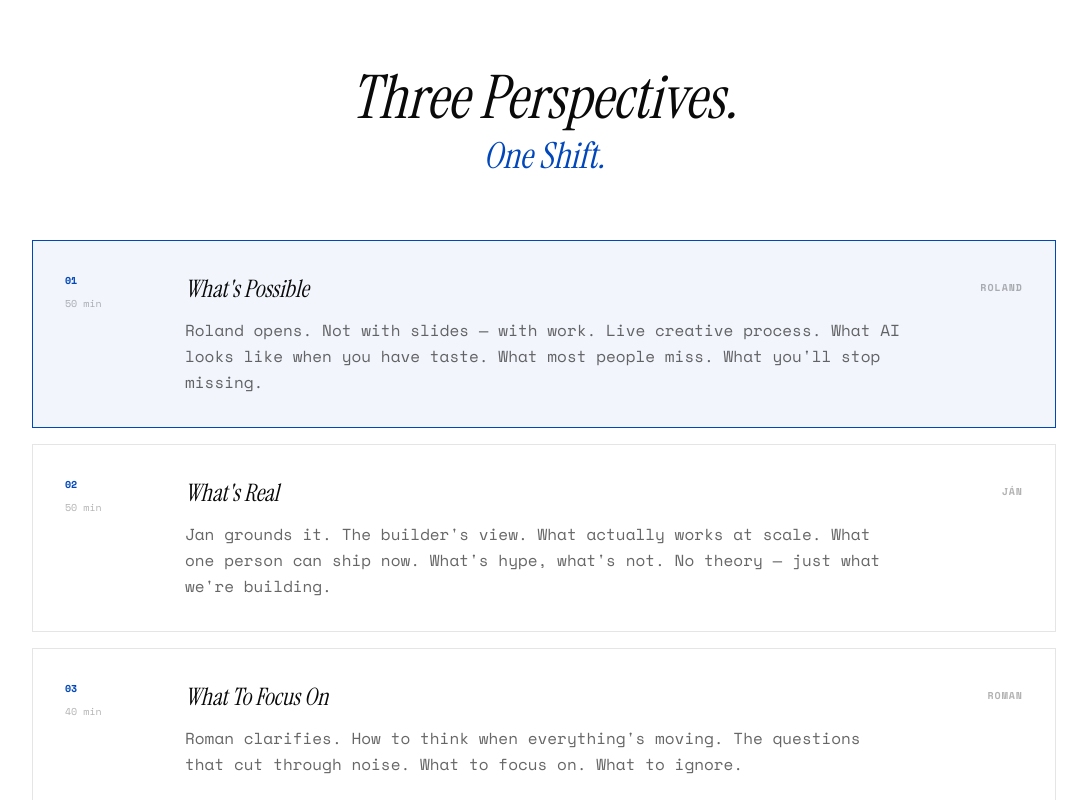
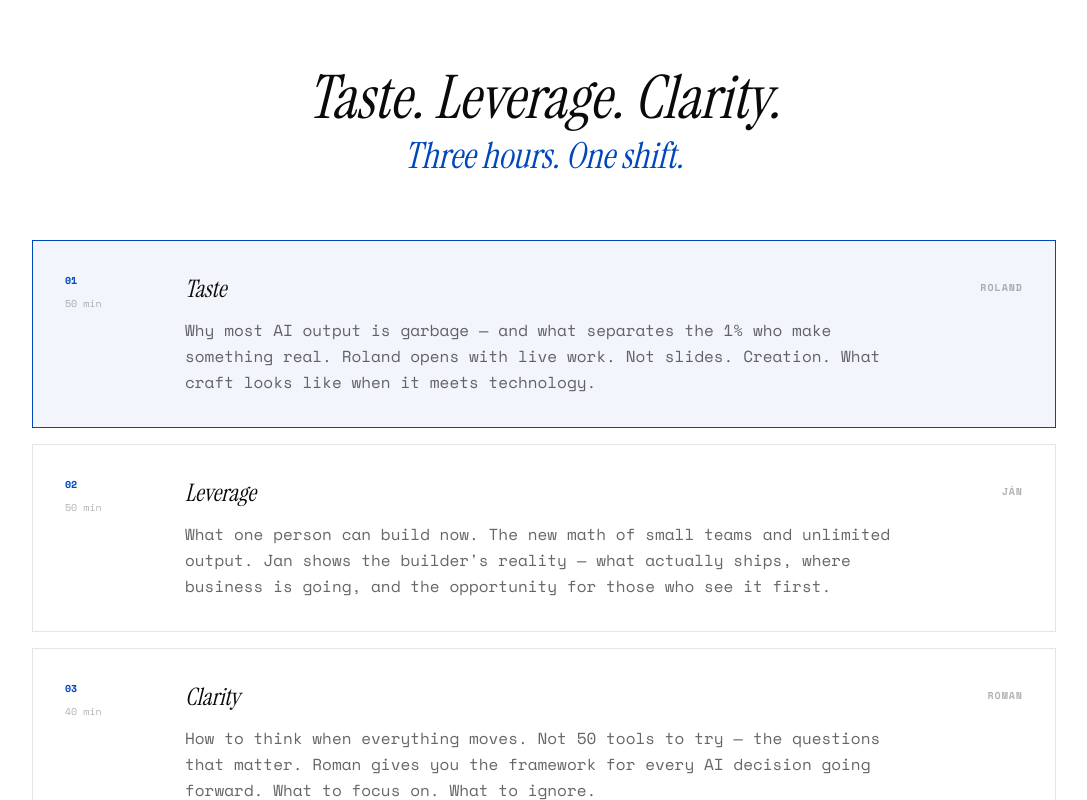
Before and after one commit to princeofwellness/researchlab, a Next.js app: page /public in a window 1280 px wide. Shown: the part 780-1580 px from the top of the page, without its empty margins (96-1183 px from the left). Built offline with nearby package versions, Linux system fonts and the light colour scheme.

Commit message:
Refine session structure: Taste / Leverage / Clarity - sharper, more soul

```diff
--- a/src/app/curriculum/page.tsx
+++ b/src/app/curriculum/page.tsx
@@ -33,30 +33,30 @@ export default function CurriculumPage() {
                     description: "3 hours with people who build with AI daily. No hype. No tutorials. Just clarity on where we are, what's possible, and what you're going to do about it."
                 },
                 session: {
-                    title: "Three Perspectives. One Shift.",
+                    title: "Taste. Leverage. Clarity.",
                     phases: [
                         {
                             num: "01",
-                            title: "What's Possible",
+                            title: "Taste",
                             time: "50 min",
                             lead: "Roland",
-                            desc: "Roland opens. Not with slides — with work. Live creative process. What AI looks like when you have taste. What most people miss. What you'll stop missing.",
+                            desc: "Why most AI output is garbage — and what separates the 1% who make something real. Roland opens with live work. Not slides. Creation. What craft looks like when it meets technology.",
                             highlight: true
                         },
                         {
                             num: "02",
-                            title: "What's Real",
+                            title: "Leverage",
                             time: "50 min",
                             lead: "Ján",
-                            desc: "Jan grounds it. The builder's view. What actually works at scale. What one person can ship now. What's hype, what's not. No theory — just what we're building.",
+                            desc: "What one person can build now. The new math of small teams and unlimited output. Jan shows the builder's reality — what actually ships, where business is going, and the opportunity for those who see it first.",
                             highlight: false
                         },
                         {
                             num: "03",
-                            title: "What To Focus On",
+                            title: "Clarity",
                             time: "40 min",
                             lead: "Roman",
-                            desc: "Roman clarifies. How to think when everything's moving. The questions that cut through noise. What to focus on. What to ignore.",
+                            desc: "How to think when everything moves. Not 50 tools to try — the questions that matter. Roman gives you the framework for every AI decision going forward. What to focus on. What to ignore.",
                             highlight: false
                         },
                         {
@@ -64,7 +64,7 @@ export default function CurriculumPage() {
                             title: "Your Questions",
                             time: "40 min",
                             lead: "All",
-                            desc: "Your field. Your reality. We answer what matters to you. No script — just conversation.",
+                            desc: "Your field. Your reality. The things you're actually wondering about. No script — just honest answers from people who do this daily.",
                             highlight: false
                         }
                     ]
@@ -251,30 +251,30 @@ export default function CurriculumPage() {
                     description: "3 hodiny s ľuďmi, ktorí s AI pracujú denne. Žiadny hype. Žiadne tutoriály. Len jasnosť o tom, kde sme, čo je možné, a čo s tým urobíš."
                 },
                 session: {
-                    title: "Tri Pohľady. Jeden Posun.",
+                    title: "Vkus. Páka. Jasnosť.",
                     phases: [
                         {
                             num: "01",
-                            title: "Čo Je Možné",
+                            title: "Vkus",
                             time: "50 min",
                             lead: "Roland",
-                            desc: "Roland otvára. Nie slajdami — prácou. Živý kreatívny proces. Ako vyzerá AI, keď máš vkus. Čo väčšina prehliada. Čo ty prehliadať prestaneš.",
+                            desc: "Prečo je väčšina AI výstupu odpad — a čo odlišuje 1%, ktorí vytvárajú niečo skutočné. Roland otvára živou prácou. Nie slajdy. Tvorba. Ako vyzerá remeslo, keď stretne technológiu.",
                             highlight: true
                         },
                         {
                             num: "02",
-                            title: "Čo Je Reálne",
+                            title: "Páka",
                             time: "50 min",
                             lead: "Ján",
-                            desc: "Jan to uzemní. Pohľad buildera. Čo naozaj funguje vo veľkom. Čo dnes zvládne jeden človek. Čo je hype, čo nie. Žiadna teória — len čo staviame.",
+                            desc: "Čo jeden človek dokáže postaviť dnes. Nová matematika malých tímov a neobmedzeného výstupu. Jan ukáže realitu buildera — čo sa reálne dodáva, kam smeruje biznis, a príležitosť pre tých, čo to vidia prví.",
                             highlight: false
                         },
                         {
                             num: "03",
-                            title: "Na Čo Sa Sústrediť",
+                            title: "Jasnosť",
                             time: "40 min",
                             lead: "Roman",
-                            desc: "Roman vyjasní. Ako myslieť, keď sa všetko hýbe. Otázky, ktoré prerežú šum. Na čo sa sústrediť. Čo ignorovať.",
+                            desc: "Ako myslieť, keď sa všetko hýbe. Nie 50 nástrojov na vyskúšanie — otázky, ktoré záležia. Roman ti dá framework pre každé AI rozhodnutie. Na čo sa sústrediť. Čo ignorovať.",
                             highlight: false
                         },
                         {
--- a/src/app/public/page.tsx
+++ b/src/app/public/page.tsx
@@ -27,35 +27,35 @@ export default function PublicSessionsPage() {
             },
 
             session: {
-                title: "Three Perspectives.",
-                subtitle: "One Shift.",
+                title: "Taste. Leverage. Clarity.",
+                subtitle: "Three hours. One shift.",
                 parts: [
                     {
                         num: "01",
-                        title: "What's Possible",
+                        title: "Taste",
                         time: "50 min",
-                        desc: "Roland opens. Not with slides — with work. Live creative process. What AI looks like when you have taste. What most people miss. What you'll stop missing.",
+                        desc: "Why most AI output is garbage — and what separates the 1% who make something real. Roland opens with live work. Not slides. Creation. What craft looks like when it meets technology.",
                         lead: "Roland"
                     },
                     {
                         num: "02",
-                        title: "What's Real",
+                        title: "Leverage",
                         time: "50 min",
-                        desc: "Jan grounds it. The builder's view. What actually works at scale. What one person can ship now. What's hype, what's not. No theory — just what we're building.",
+                        desc: "What one person can build now. The new math of small teams and unlimited output. Jan shows the builder's reality — what actually ships, where business is going, and the opportunity for those who see it first.",
                         lead: "Ján"
                     },
                     {
                         num: "03",
-                        title: "What To Focus On",
+                        title: "Clarity",
                         time: "40 min",
-                        desc: "Roman clarifies. How to think when everything's moving. The questions that cut through noise. What to focus on. What to ignore.",
+                        desc: "How to think when everything moves. Not 50 tools to try — the questions that matter. Roman gives you the framework for every AI decision going forward. What to focus on. What to ignore.",
                         lead: "Roman"
                     },
                     {
                         num: "04",
                         title: "Your Questions",
                         time: "40 min",
-                        desc: "Your field. Your reality. We answer what matters to you. No script — just conversation.",
+                        desc: "Your field. Your reality. The things you're actually wondering about. No script — just honest answers from people who do this daily.",
                         lead: "All"
                     }
                 ]
@@ -177,35 +177,35 @@ export default function PublicSessionsPage() {
             },
 
             session: {
-                title: "Tri Pohľady.",
-                subtitle: "Jeden Posun.",
+                title: "Vkus. Páka. Jasnosť.",
+                subtitle: "Tri hodiny. Jeden posun.",
                 parts: [
                     {
                         num: "01",
-                        title: "Čo Je Možné",
+                        title: "Vkus",
                         time: "50 min",
-                        desc: "Roland otvára. Nie slajdami — prácou. Živý kreatívny proces. Ako vyzerá AI, keď máš vkus. Čo väčšina prehliada. Čo ty prehliadať prestaneš.",
+                        desc: "Prečo je väčšina AI výstupu odpad — a čo odlišuje 1%, ktorí vytvárajú niečo skutočné. Roland otvára živou prácou. Nie slajdy. Tvorba. Ako vyzerá remeslo, keď stretne technológiu.",
                         lead: "Roland"
                     },
                     {
                         num: "02",
-                        title: "Čo Je Reálne",
+                        title: "Páka",
                         time: "50 min",
-                        desc: "Jan to uzemní. Pohľad buildera. Čo naozaj funguje vo veľkom. Čo dnes zvládne jeden človek. Čo je hype, čo nie. Žiadna teória — len čo staviame.",
+                        desc: "Čo jeden človek dokáže postaviť dnes. Nová matematika malých tímov a neobmedzeného výstupu. Jan ukáže realitu buildera — čo sa reálne dodáva, kam smeruje biznis, a príležitosť pre tých, čo to vidia prví.",
                         lead: "Ján"
                     },
                     {
                         num: "03",
-                        title: "Na Čo Sa Sústrediť",
+                        title: "Jasnosť",
                         time: "40 min",
-                        desc: "Roman vyjasní. Ako myslieť, keď sa všetko hýbe. Otázky, ktoré prerežú šum. Na čo sa sústrediť. Čo ignorovať.",
+                        desc: "Ako myslieť, keď sa všetko hýbe. Nie 50 nástrojov na vyskúšanie — otázky, ktoré záležia. Roman ti dá framework pre každé AI rozhodnutie. Na čo sa sústrediť. Čo ignorovať.",
                         lead: "Roman"
                     },
                     {
                         num: "04",
                         title: "Tvoje Otázky",
                         time: "40 min",
-                        desc: "Tvoj odbor. Tvoja realita. Odpovieme na to, čo pre teba záleží. Žiadny skript — len rozhovor.",
+                        desc: "Tvoj odbor. Tvoja realita. Veci, nad ktorými naozaj premýšľaš. Žiadny skript — len úprimné odpovede od ľudí, čo toto robia denne.",
                         lead: "Všetci"
                     }
                 ]
```
